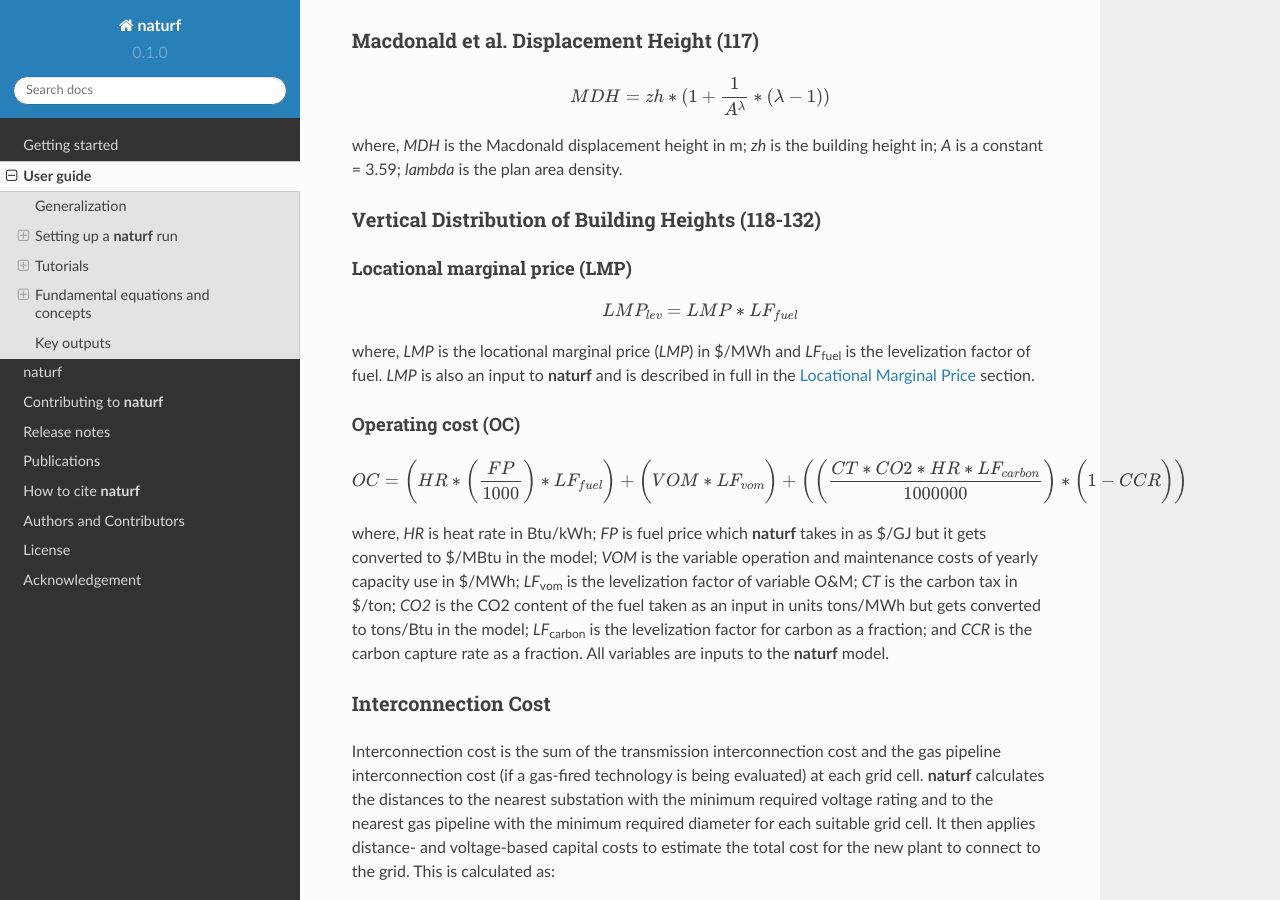
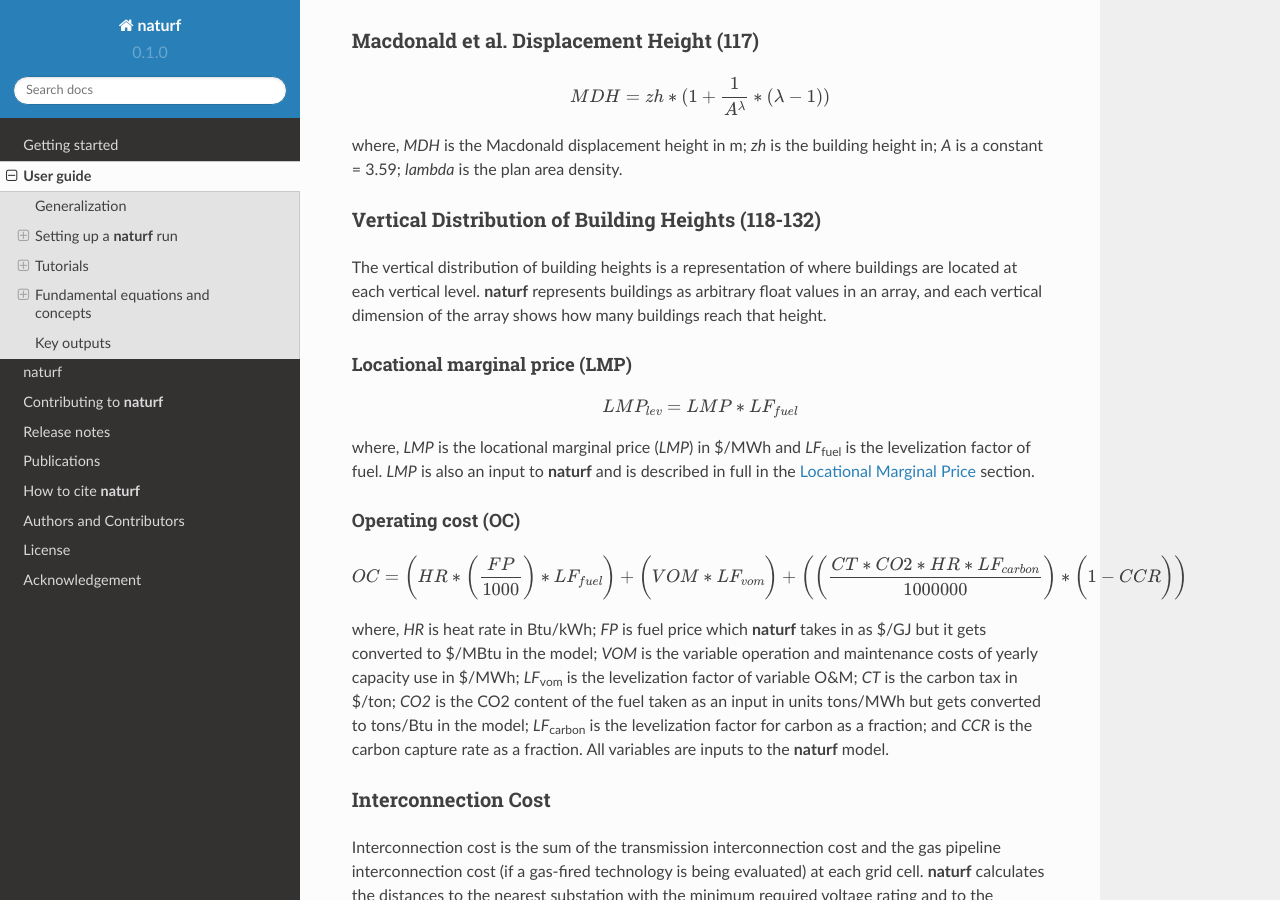
Before and after one commit to IMMM-SFA/naturf, a Sphinx documentation site: the page built from docs/source/user_guide.rst, in a window 1280 px wide and 900 px high, scrolled down 16735 px. Built offline with Sphinx 7.4.7 and the Read the Docs theme 2.0.0, drawn with Linux system fonts in a browser that asks for light colours; formulas are drawn with MathJax 3.

Commit message:
added definition for parameters 118-132

```diff
--- a/docs/source/user_guide.rst
+++ b/docs/source/user_guide.rst
@@ -642,7 +642,7 @@ where, *MDH* is the Macdonald displacement height in m; *zh* is the building hei
 Vertical Distribution of Building Heights (118-132)
 ~~~~~~~~~~~~~~~~~~~~~~~~~~~~~~~~~~~~~~~~~~~~~~~~~~~
 
-
+The vertical distribution of building heights is a representation of where buildings are located at each vertical level. **naturf** represents buildings as arbitrary float values in an array, and each vertical dimension of the array shows how many buildings reach that height.
 
 
 
```
